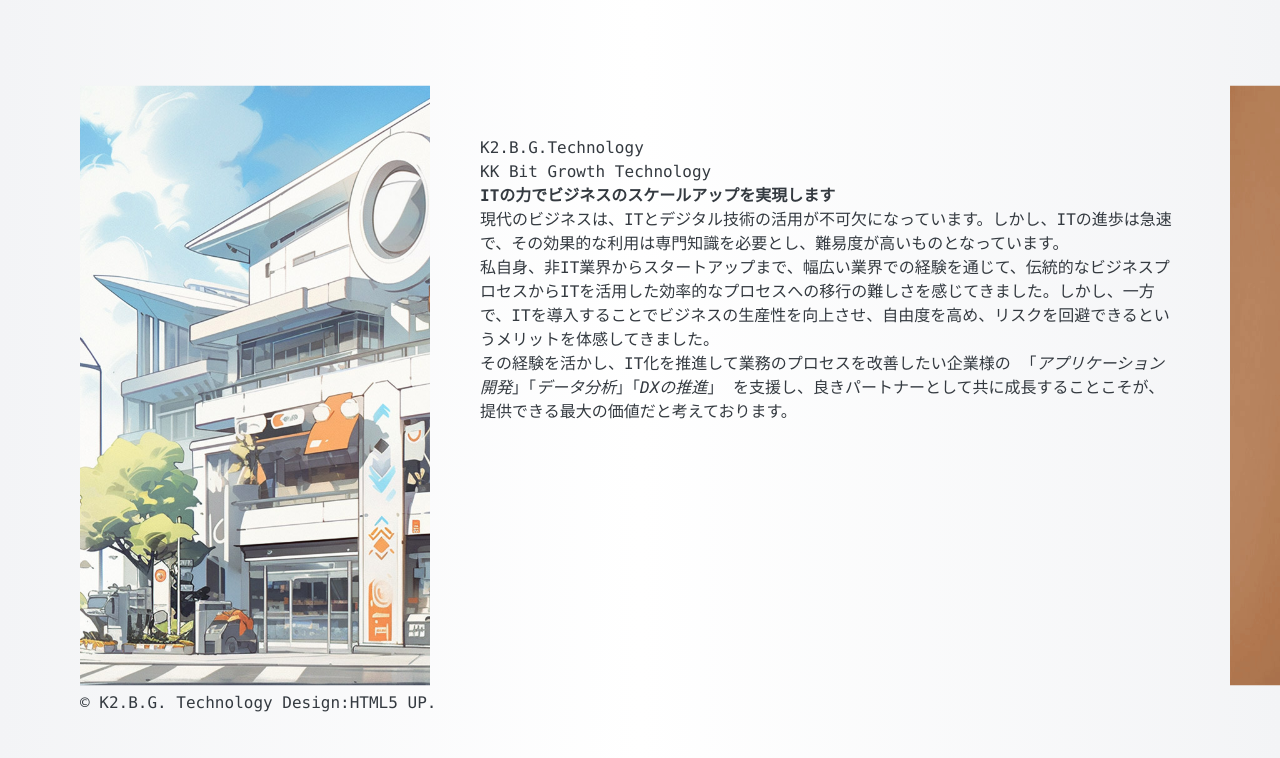
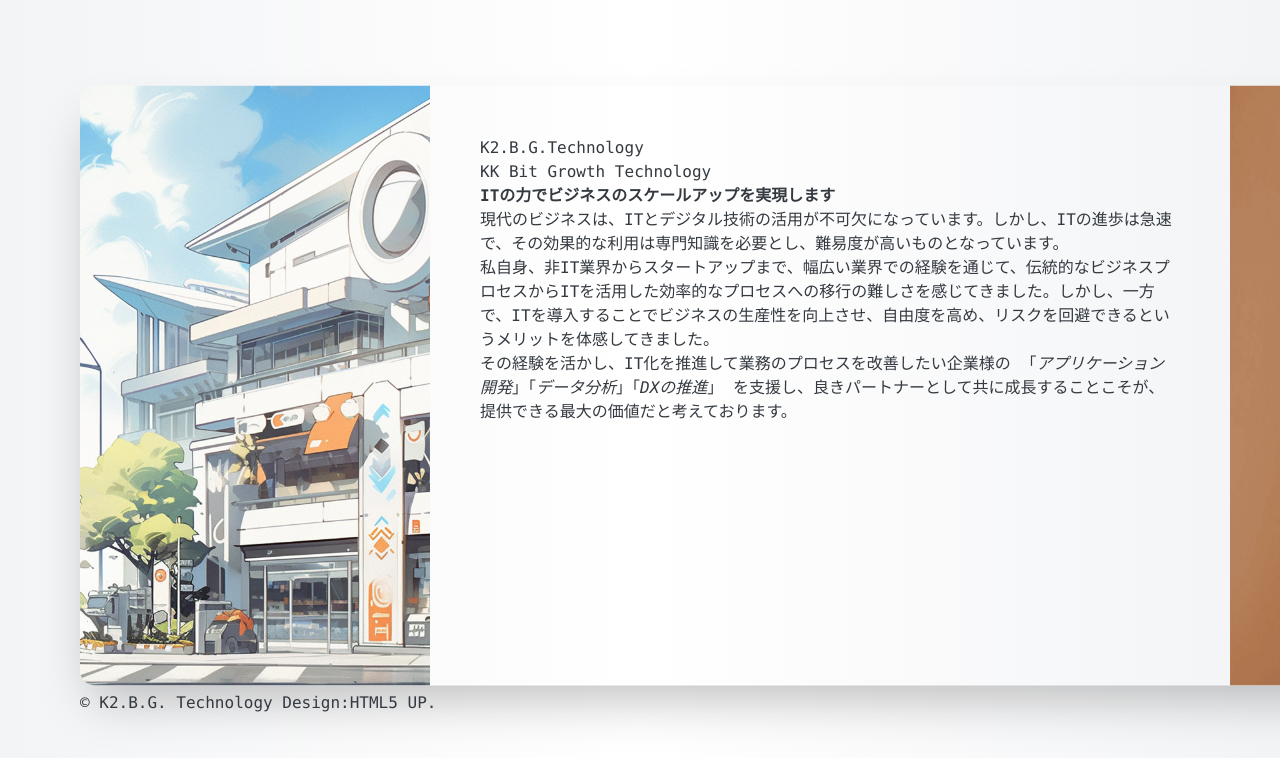
Before and after one commit to k2bg-technology/k2bg-branding, a Next.js app in the folder apps/portfolio/: page / in a window 1280 px wide. Shown: the top 758 px of the page. Built offline with nearby package versions, Linux system fonts and the light colour scheme.

Commit message:
:lipstick: add box-shadow and border-radius for main section

```diff
--- a/apps/portfolio/app/page.tsx
+++ b/apps/portfolio/app/page.tsx
@@ -10,7 +10,7 @@ export default function Page() {
   return (
     <div className="grid absolute top-1/2 auto-rows-min gap-2 -translate-y-1/2 px-32">
       <main>
-        <div className="grid grid-flow-col auto-cols-max max-h-[60rem] overflow-hidden">
+        <div className="grid grid-flow-col auto-cols-max rounded-3xl shadow-2xl max-h-[60rem] overflow-hidden">
           <Hero />
           <Background />
           <Skill />
```
